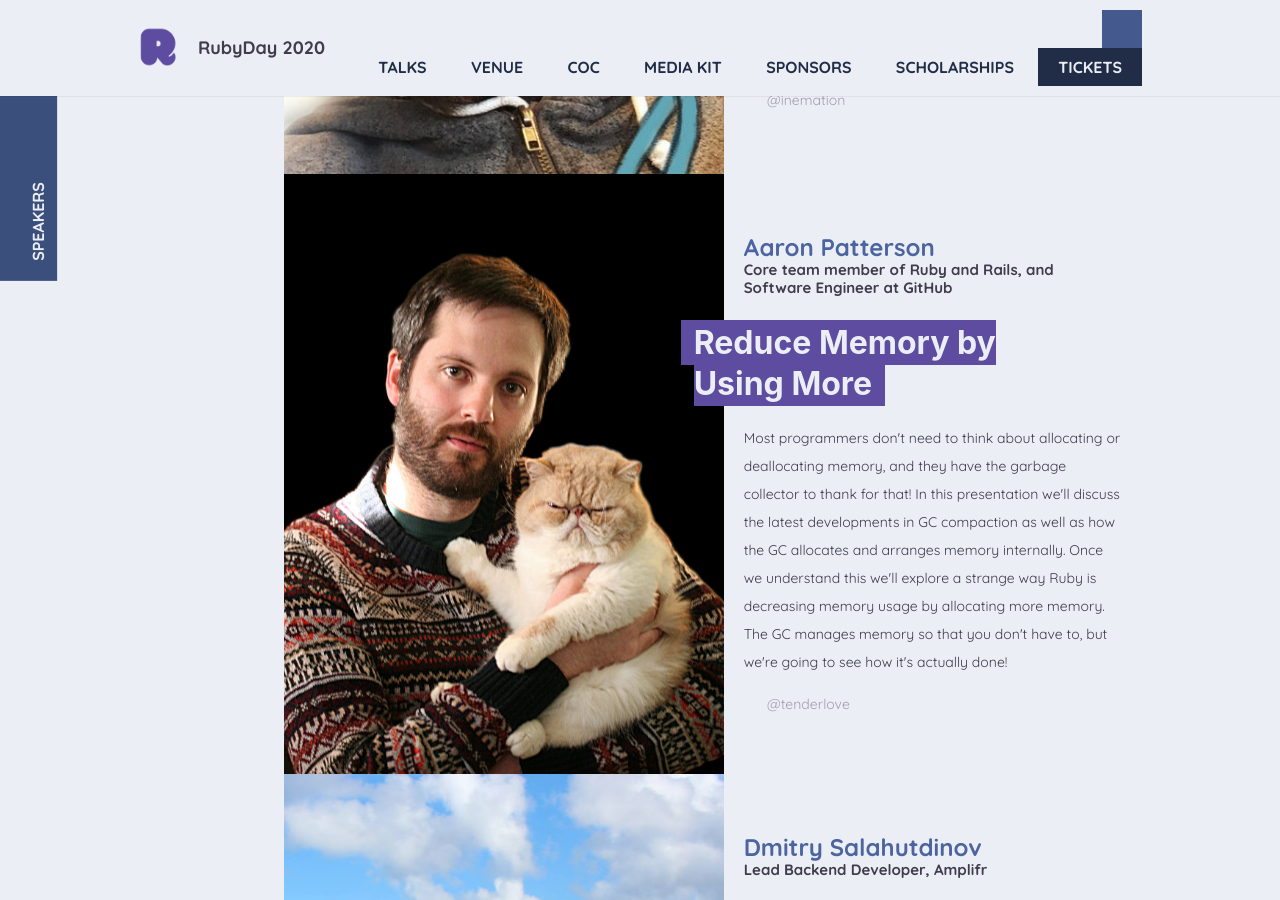
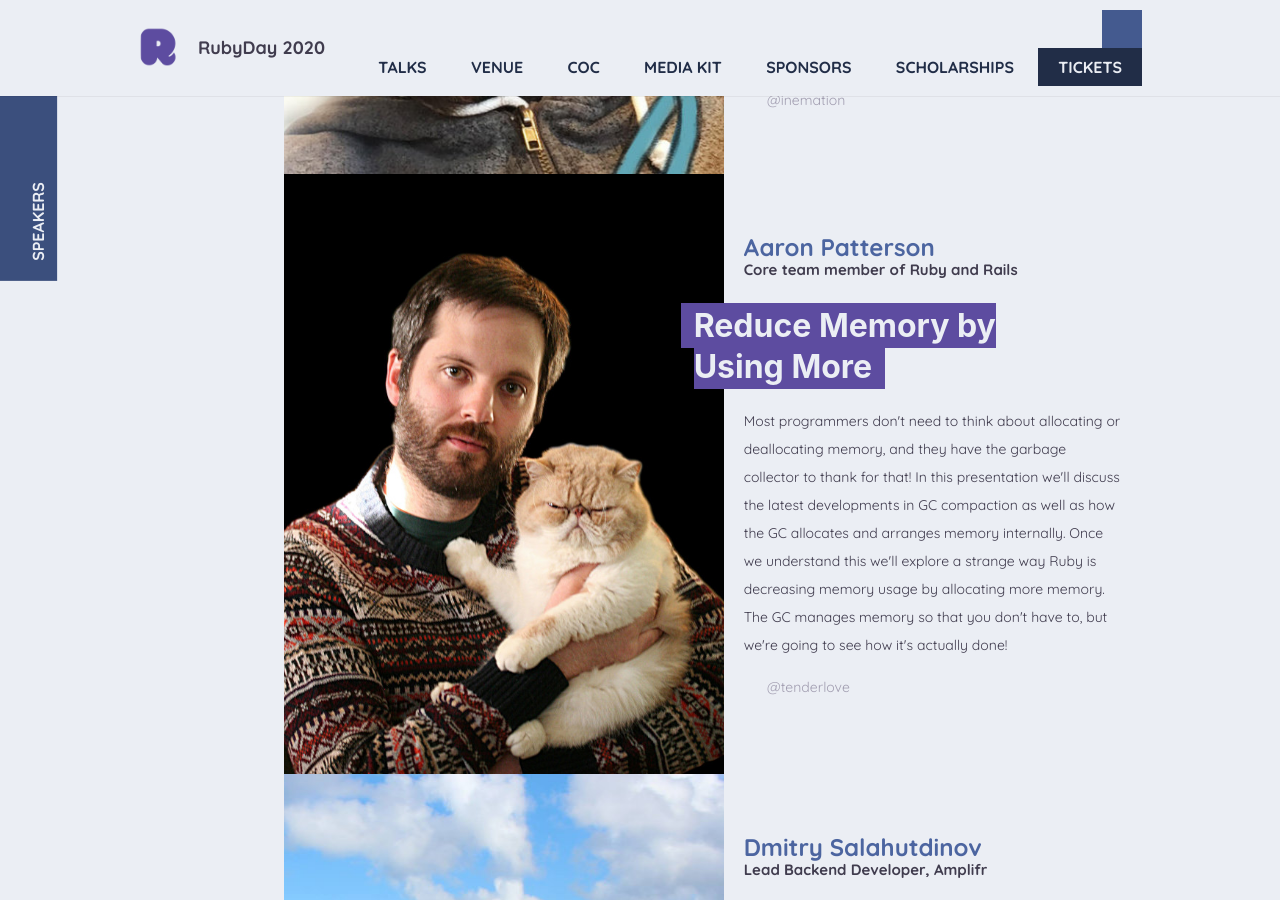
Before and after one commit to giuliatosato/2020.rubyday.it, a Jekyll site: the page built from talks.html, in a window 1280 px wide and 900 px high, scrolled down 3424 px. Built offline with Jekyll 4.4.1, drawn with Linux system fonts in a browser that asks for light colours; some web fonts are replaced; comment, search, counter and statistics services are not loaded.

Commit message:
update aaron bio

```diff
--- a/_data/speakers.yml
+++ b/_data/speakers.yml
@@ -39,7 +39,7 @@ list:
     twitter: inemation
   -
     id: aaron-patterson
-    description: Core team member of Ruby and Rails, and Software Engineer at GitHub
+    description: Core team member of Ruby and Rails
     image: aaron-patterson.jpg
     first_name: Aaron
     last_name:  Patterson
```
